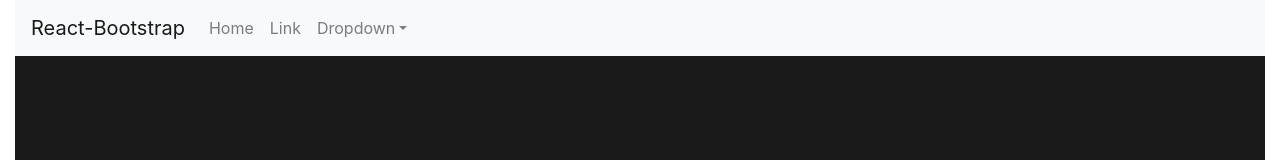
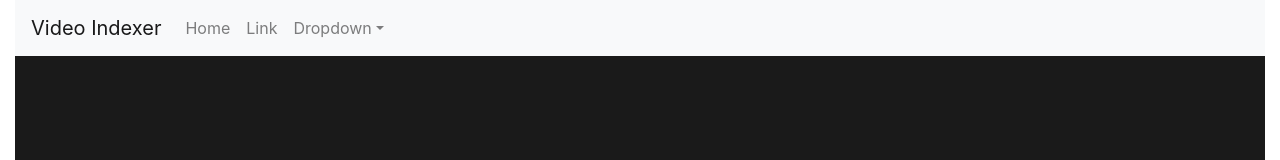
Before and after one commit to alainlou/HTNFrontend, a React (Create React App) app: page / in a window 1280 px wide. Shown: the top 160 px of the page. Built offline with nearby package versions, Linux system fonts and the light colour scheme.

Commit message:
added axios

```diff
--- a/src/App.js
+++ b/src/App.js
@@ -22,30 +22,23 @@ class App extends React.Component {
     this.onSubmit = this.onSubmit.bind(this);
     this.handleChange = this.handleChange.bind(this);
   }
-  // getNewState = async () => {
-  //   try {
-  //     return Axios.get("https://htnbackend.appspot.com/", {params:{searchWord: this.state.searchWord}});
-  //   } catch (error) {
-  //     console.log(error)
-  //   }
-  // }
+
   handleChange(event){
     this.setState({searchWord: event.target.value.toLowerCase() || ""});
   }
+
   onSubmit(event){
     Axios.get("https://htnbackend.appspot.com/", {params:{searchWord: this.state.searchWord}})
       .then(response => {
         this.setState({videoUrl: response.data});
       });
-    // console.log(newData);
-    // this.setState({data: newData});
     event.preventDefault();
   }
   render(){
     return (
       <div className="container-fluid">
         <Navbar bg="light" expand="lg">
-            <Navbar.Brand href="#home">React-Bootstrap</Navbar.Brand>
+            <Navbar.Brand href="#home">Video Indexer</Navbar.Brand>
             <Navbar.Toggle aria-controls="basic-navbar-nav" />
             <Navbar.Collapse id="basic-navbar-nav">
             <Nav className="mr-auto">
@@ -60,7 +53,7 @@ class App extends React.Component {
             </Navbar.Collapse>
         </Navbar>
         <div className="grey-background">
-          <ReactPlayer className="middle-align" url={this.state.videoUrl} playing />
+          <ReactPlayer className="middle-align" url={this.state.videoUrl} playing controls/>
         </div>
         <div className="flex-container my-3" id="main_section">
           <span className="col-12">
```
